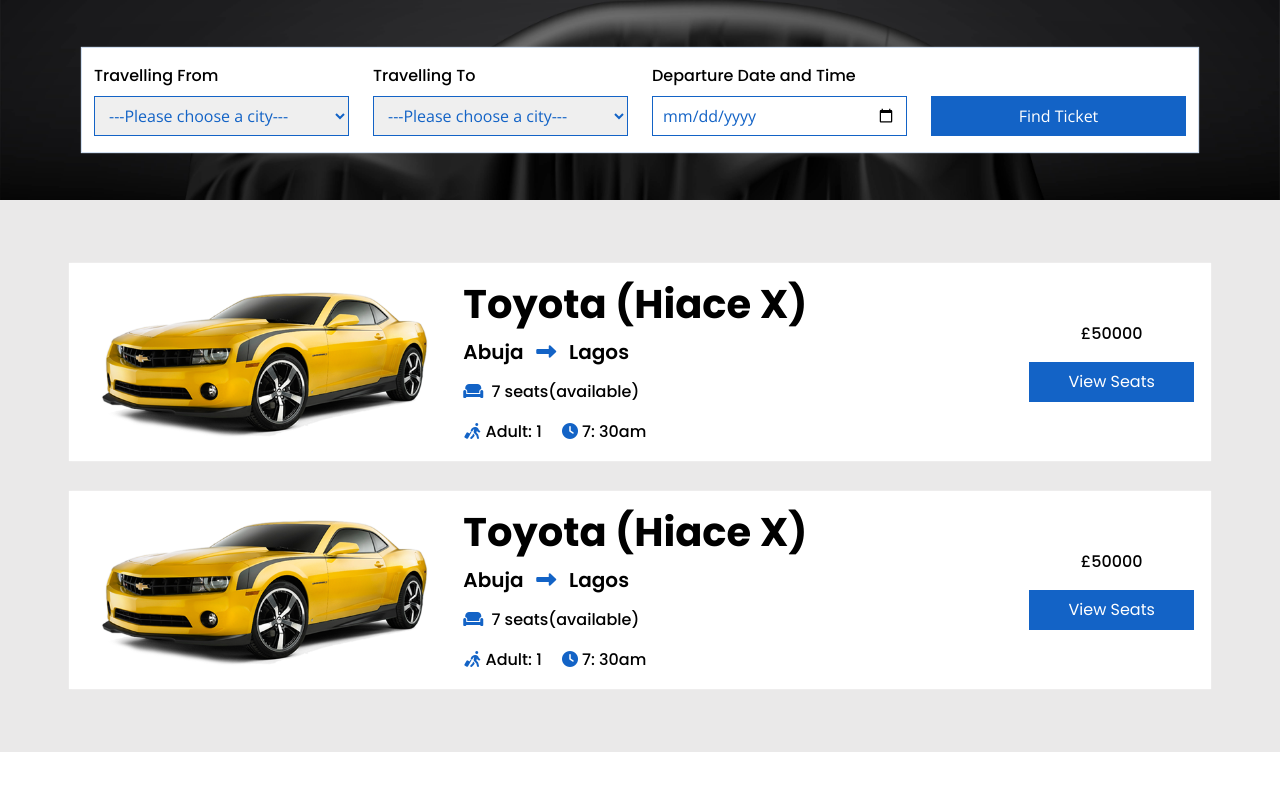
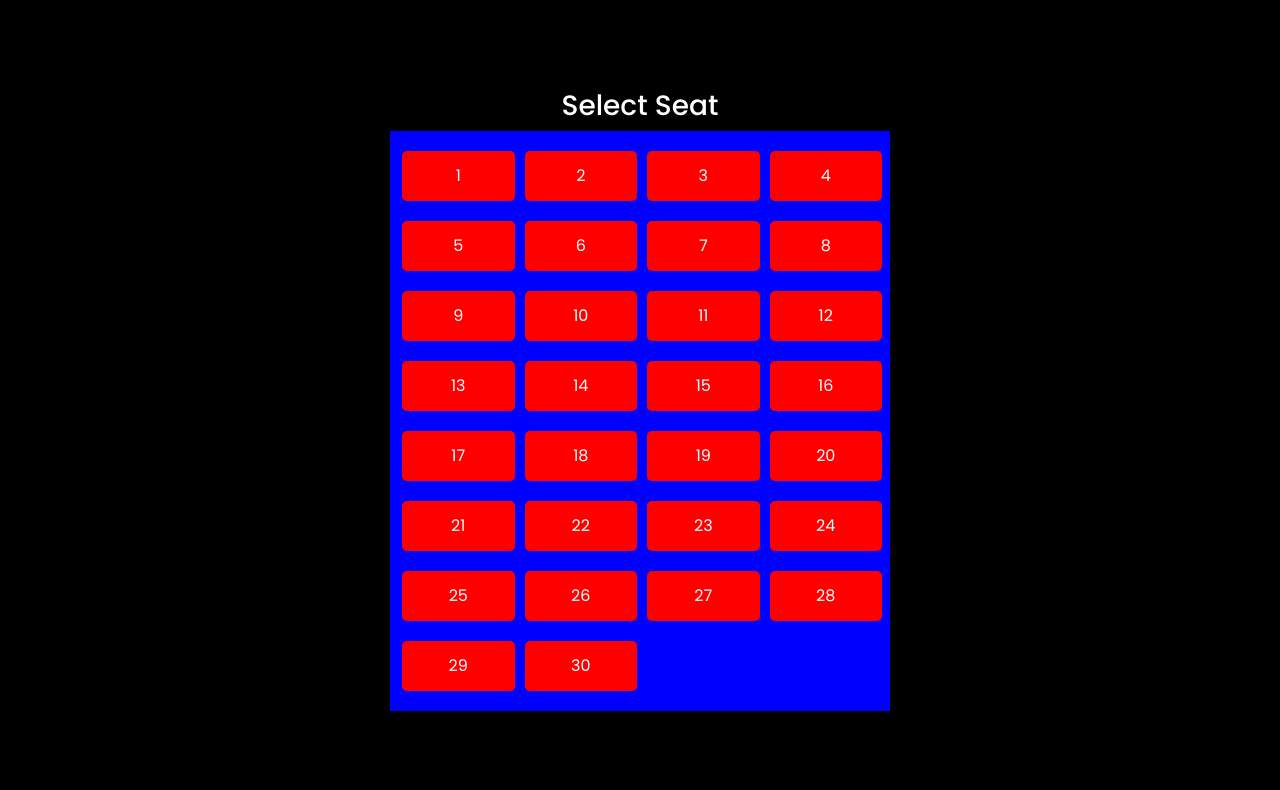
Before and after one commit to Cyber9jaDev/Car-Booking-System, a React (Vite) app in the folder client/: page /booking in a window 1280 px wide. Shown: the top 790 px of the page. Built offline with nearby package versions, Linux system fonts and the light colour scheme.

Commit message:
update ticket

```diff
--- /dev/null
+++ b/client/src/components/users/SeatModal.tsx
@@ -0,0 +1,34 @@
+import '../../sass/tickets.scss';
+const SeatModal = () => {
+
+  const createArray = (): number[] => {
+    const elements: number[] = [];
+    for (let index = 1; index <= 30; index++) {
+      elements.push(index);
+    }
+    return elements;
+  }
+
+
+  return (
+    <section id="seat__modal">
+      <h3>Select Seat</h3>
+
+      <div className='test'>
+        {
+          createArray().map(number => {
+            return (
+              <div className='test__wrapper'>
+                <div className="test1">
+                  <span>{number}</span>
+                </div>
+              </div>
+              )
+          })
+        }
+      </div>
+    </section>
+  )
+}
+
+export default SeatModal
--- a/client/src/pages/users/Homepage.tsx
+++ b/client/src/pages/users/Homepage.tsx
@@ -1,6 +1,4 @@
 import Banner from '../../components/users/Banner';
-import BookingTicket from '../../components/users/BookingTicket';
-// import Booking from '../../components/users/Booking';
 // import Welcome from '../../components/users/Welcome';
 // import Why from '../../components/users/Why';
 // import Team from '../../components/users/Team';
@@ -10,8 +8,6 @@ const Homepage = () => {
   return (
     <>
       <Banner />
-      <BookingTicket />
-      {/* <Booking /> */}
       {/* <Welcome /> */}
       {/* <Why /> */}
       {/* <Team /> */}
--- a/client/src/pages/users/Tickets.tsx
+++ b/client/src/pages/users/Tickets.tsx
@@ -1,9 +1,11 @@
 import BookingTicket from '../../components/users/BookingTicket';
 import BusSelection from '../../components/users/BusSelection';
+import SeatModal from '../../components/users/SeatModal';
 import '../../sass/tickets.scss';
 const Tickets = () => {
   return (
-    <main id='tickets'>
+    <main id='tickets' className='position-relative'>
+      <SeatModal />
       <BookingTicket />
       <BusSelection />
     </main>
--- a/client/src/sass/bookingTicket.scss
+++ b/client/src/sass/bookingTicket.scss
@@ -11,7 +11,7 @@
   }
 
   input:not([type=radio]), select, button{
-    height: 40px;
+    height: 55px;
     padding: 0 10px;
     color: #1363c6;
     border: #1363c6 1px solid;
--- a/client/src/sass/tickets.scss
+++ b/client/src/sass/tickets.scss
@@ -5,7 +5,7 @@
 #bus__selection{
 
   color: #000;
-  background-color: rgb(234, 233, 233);
+  background-color: rgb(238, 238, 238);
 
   .bus__selection-wrapper{
     margin: 1em 0;
@@ -36,7 +36,7 @@
     font-weight: 500;
   }
   button{
-    height: 40px;
+    height: 55px;
     border: none;
     background-color: #1363c6;
     color: #ffffff;
@@ -56,3 +56,56 @@
     }
   }
 }
+
+#seat__modal{
+  top: 0;
+  position: fixed;
+  min-height: 100vh;
+  z-index: 999;
+  background-color: black;
+  color:  white;
+  width: 100%;
+  display: flex;
+  align-items: center;
+  flex-direction: column;
+  justify-content: center;
+
+  .test{
+    display: grid;
+    grid-template-columns: repeat(12, 1fr);
+    grid-column-gap: 10px;
+    width: 500px !important;
+    background-color: blue;
+    align-self: center;
+    padding: 10px;
+  }
+
+  .test__wrapper{
+    width: 100%;
+    margin: 10px 2px;
+    grid-column: span 3;
+  }
+
+  .test1{
+    width: 50px;
+    height: 50px;
+    background-color: red;
+    display: flex;
+    align-items: center;
+    justify-content: center;
+    cursor: pointer;
+    border-radius: 5px;
+    width: 100%;
+  }
+
+  .test1 > span{
+    // margin: auto;
+  }
+
+  @media screen and (max-width: 768px) {
+    .test{
+      display: grid;
+      width: 100% !important;
+    }
+  }
+}
```
